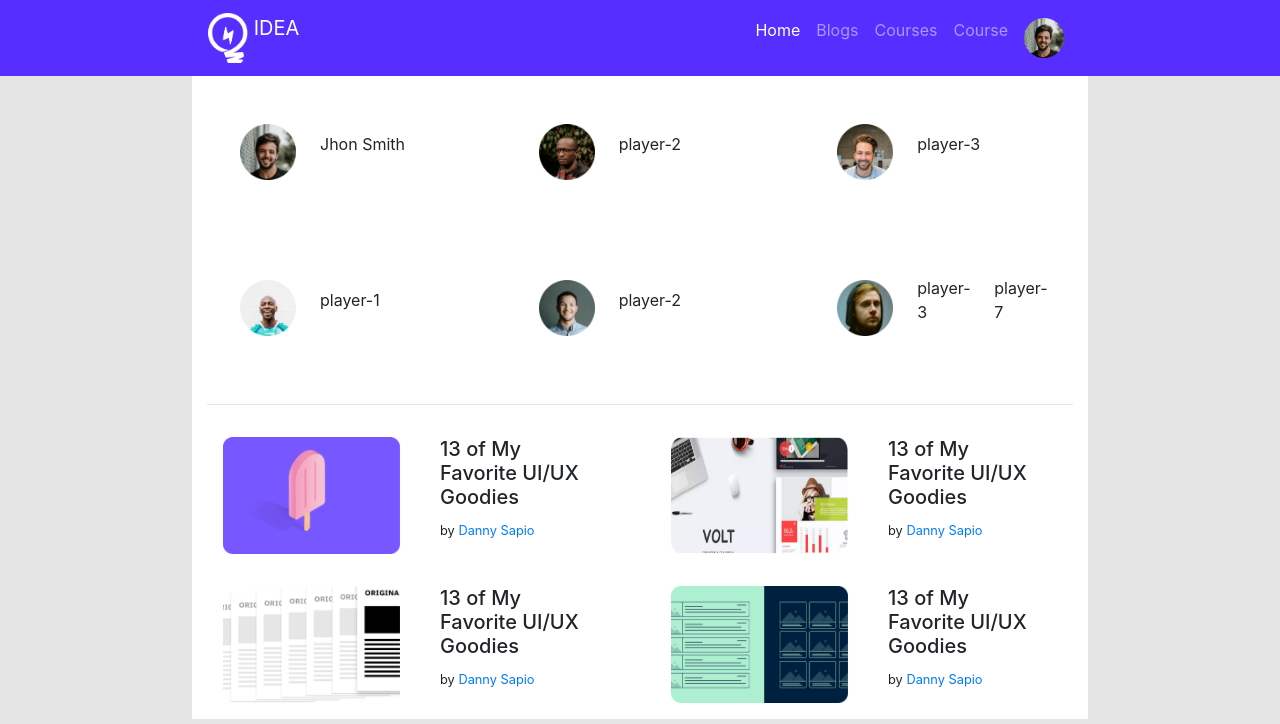
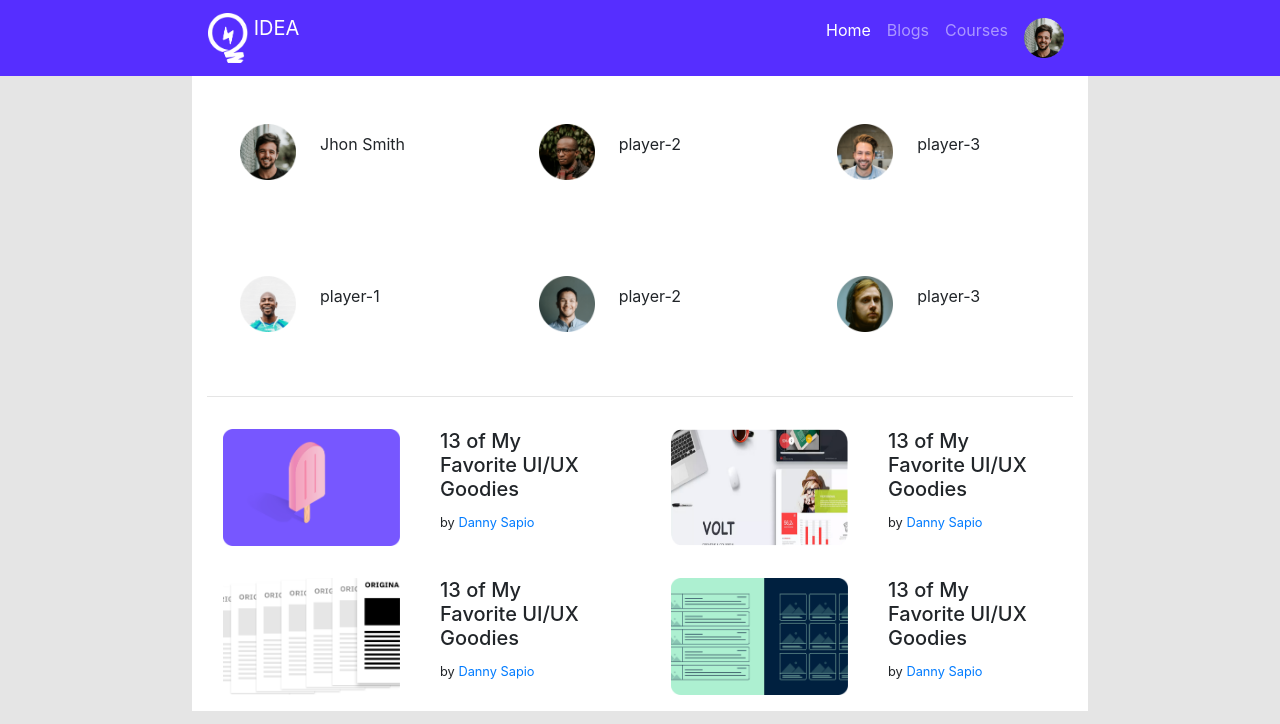
Before and after one commit to reya-naher/leader-board, a plain HTML site: page index.html in a window 1280 px wide. Shown: the top 724 px of the page. Drawn offline with nearby package versions, Linux system fonts and the light colour scheme.

Commit message:
some changes

```diff
--- a/index.html
+++ b/index.html
@@ -26,9 +26,6 @@
             </li>
             <li class="nav-item">
               <a class="nav-link" href="#">Courses</a>
-            </li>
-            <li class="nav-item">
-              <a class="nav-link" href="#">Course</a>
             </li>
             <li class="nav-item">
               <a class="nav-link" href="#"><img src="images/profile/profile (1).png" alt=""></a>
@@ -65,7 +62,6 @@
         <div class="col-md-4  player p-5 d-flex align-items-center">
           <img src="images/profile/profile (6).png" alt="">
           <p class="pl-4">player-3</p>
-          <p class="pl-4">player-7</p>
         </div>
       </div>
       <hr>
```
